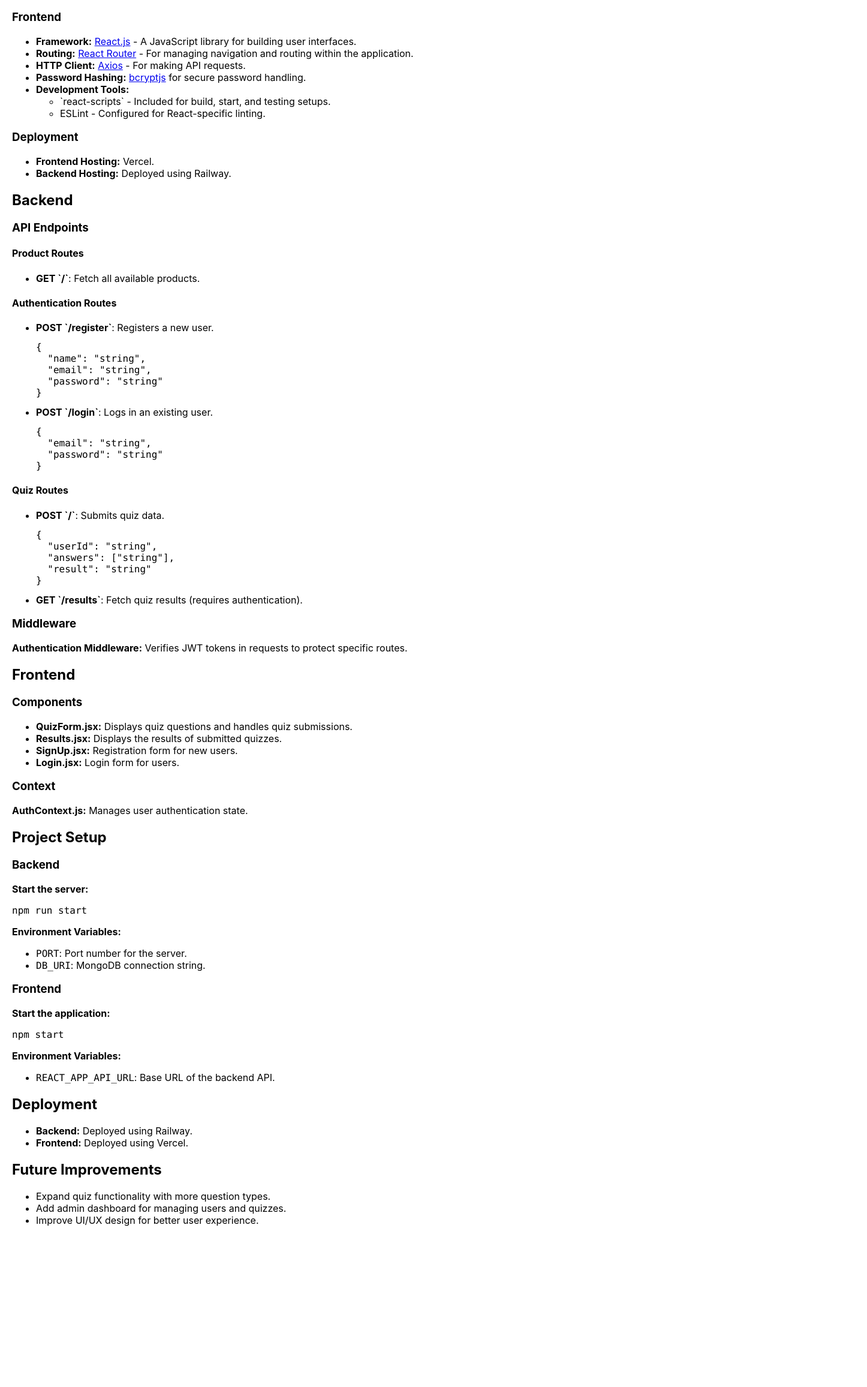
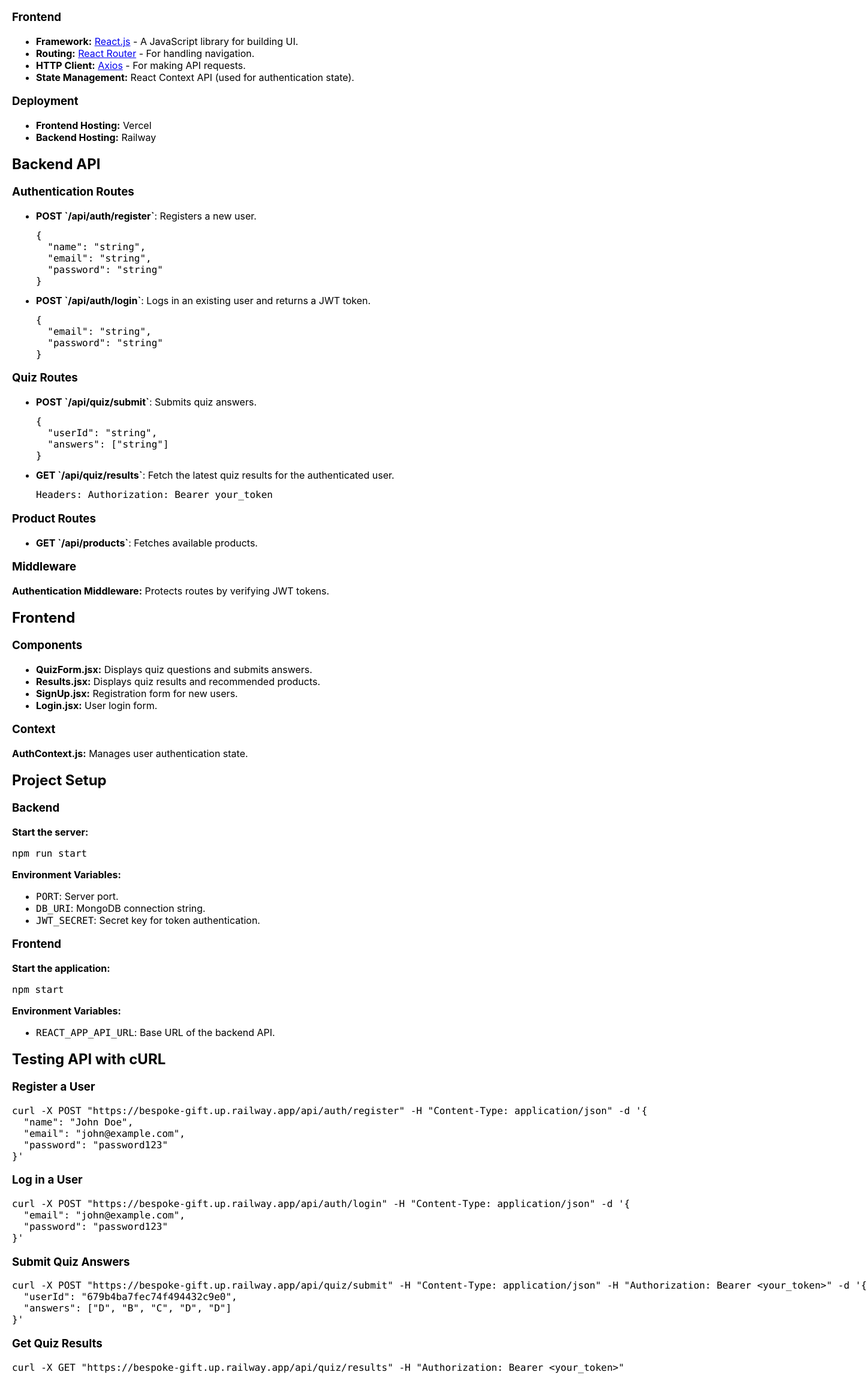
Before and after one commit to MRaflyH/TubesTST2, a React (Create React App) app in the folder frontend/: page /docs in a window 1280 px wide. Shown: the part 485-2797 px from the top of the page at 60% size, 1446 px wide, since content can reach past the window. Before the commit the page ends 2565 px from the top, so only its background shows below. Built offline with nearby package versions, Linux system fonts and the light colour scheme; no server answers.

Commit message:
Update DocsPage.jsx

```diff
--- a/frontend/src/components/DocsPage.jsx
+++ b/frontend/src/components/DocsPage.jsx
@@ -4,17 +4,17 @@ import React from 'react';
 const DocsPage = () => {
   return (
     <div style={{ padding: '20px' }}>
-      <h1>TubesTST2 Documentation</h1>
+      <h1>Bespoke Gift API Documentation</h1>
 
       <h2>Overview</h2>
-      <p>TubesTST2 is a web application that integrates a backend API and a React-based frontend to provide a quiz-based platform. This documentation outlines the backend API endpoints, middleware, and frontend components.</p>
+      <p>Bespoke Gift is a web application that provides personalized gift recommendations through a quiz-based system. This documentation outlines the backend API endpoints, authentication, and frontend components.</p>
 
       <h2>Technologies Used</h2>
 
       <h3>Backend</h3>
       <ul>
         <li><strong>Framework:</strong> <a href="https://expressjs.com/">Express.js</a> - A minimalist web framework for Node.js.</li>
-        <li><strong>Database:</strong> <a href="https://www.mongodb.com/">MongoDB</a> - A NoSQL database, used via the Mongoose ODM (Object Data Modeling).</li>
+        <li><strong>Database:</strong> <a href="https://www.mongodb.com/">MongoDB</a> - A NoSQL database, used via Mongoose ODM.</li>
         <li><strong>Authentication:</strong>
           <ul>
             <li><a href="https://www.npmjs.com/package/jsonwebtoken">jsonwebtoken</a> for token-based authentication.</li>
@@ -31,71 +31,63 @@ const DocsPage = () => {
 
       <h3>Frontend</h3>
       <ul>
-        <li><strong>Framework:</strong> <a href="https://reactjs.org/">React.js</a> - A JavaScript library for building user interfaces.</li>
-        <li><strong>Routing:</strong> <a href="https://reactrouter.com/">React Router</a> - For managing navigation and routing within the application.</li>
+        <li><strong>Framework:</strong> <a href="https://reactjs.org/">React.js</a> - A JavaScript library for building UI.</li>
+        <li><strong>Routing:</strong> <a href="https://reactrouter.com/">React Router</a> - For handling navigation.</li>
         <li><strong>HTTP Client:</strong> <a href="https://axios-http.com/">Axios</a> - For making API requests.</li>
-        <li><strong>Password Hashing:</strong> <a href="https://www.npmjs.com/package/bcryptjs">bcryptjs</a> for secure password handling.</li>
-        <li><strong>Development Tools:</strong>
-          <ul>
-            <li>`react-scripts` - Included for build, start, and testing setups.</li>
-            <li>ESLint - Configured for React-specific linting.</li>
-          </ul>
-        </li>
+        <li><strong>State Management:</strong> React Context API (used for authentication state).</li>
       </ul>
 
       <h3>Deployment</h3>
       <ul>
-        <li><strong>Frontend Hosting:</strong> Vercel.</li>
-        <li><strong>Backend Hosting:</strong> Deployed using Railway.</li>
+        <li><strong>Frontend Hosting:</strong> Vercel</li>
+        <li><strong>Backend Hosting:</strong> Railway</li>
       </ul>
 
-      <h2>Backend</h2>
-      <h3>API Endpoints</h3>
-
-      <h4>Product Routes</h4>
+      <h2>Backend API</h2>
+      <h3>Authentication Routes</h3>
       <ul>
-        <li><strong>GET `/`</strong>: Fetch all available products.</li>
-      </ul>
-
-      <h4>Authentication Routes</h4>
-      <ul>
-        <li><strong>POST `/register`</strong>: Registers a new user.
-          <pre><code>{`{
+        <li><strong>POST `/api/auth/register`</strong>: Registers a new user.</li>
+        <pre><code>{`{
   "name": "string",
   "email": "string",
   "password": "string"
 }`}</code></pre>
-        </li>
-        <li><strong>POST `/login`</strong>: Logs in an existing user.
-          <pre><code>{`{
+
+        <li><strong>POST `/api/auth/login`</strong>: Logs in an existing user and returns a JWT token.</li>
+        <pre><code>{`{
   "email": "string",
   "password": "string"
 }`}</code></pre>
-        </li>
       </ul>
 
-      <h4>Quiz Routes</h4>
+      <h3>Quiz Routes</h3>
       <ul>
-        <li><strong>POST `/`</strong>: Submits quiz data.
-          <pre><code>{`{
+        <li><strong>POST `/api/quiz/submit`</strong>: Submits quiz answers.</li>
+        <pre><code>{`{
   "userId": "string",
-  "answers": ["string"],
-  "result": "string"
+  "answers": ["string"]
 }`}</code></pre>
-        </li>
-        <li><strong>GET `/results`</strong>: Fetch quiz results (requires authentication).</li>
+
+        <li><strong>GET `/api/quiz/results`</strong>: Fetch the latest quiz results for the authenticated user.</li>
+        <pre><code>Headers:
+Authorization: Bearer your_token</code></pre>
+      </ul>
+
+      <h3>Product Routes</h3>
+      <ul>
+        <li><strong>GET `/api/products`</strong>: Fetches available products.</li>
       </ul>
 
       <h3>Middleware</h3>
-      <p><strong>Authentication Middleware:</strong> Verifies JWT tokens in requests to protect specific routes.</p>
+      <p><strong>Authentication Middleware:</strong> Protects routes by verifying JWT tokens.</p>
 
       <h2>Frontend</h2>
       <h3>Components</h3>
       <ul>
-        <li><strong>QuizForm.jsx:</strong> Displays quiz questions and handles quiz submissions.</li>
-        <li><strong>Results.jsx:</strong> Displays the results of submitted quizzes.</li>
+        <li><strong>QuizForm.jsx:</strong> Displays quiz questions and submits answers.</li>
+        <li><strong>Results.jsx:</strong> Displays quiz results and recommended products.</li>
         <li><strong>SignUp.jsx:</strong> Registration form for new users.</li>
-        <li><strong>Login.jsx:</strong> Login form for users.</li>
+        <li><strong>Login.jsx:</strong> User login form.</li>
       </ul>
 
       <h3>Context</h3>
@@ -107,8 +99,9 @@ const DocsPage = () => {
       <pre><code>npm run start</code></pre>
       <p><strong>Environment Variables:</strong></p>
       <ul>
-        <li><code>PORT</code>: Port number for the server.</li>
+        <li><code>PORT</code>: Server port.</li>
         <li><code>DB_URI</code>: MongoDB connection string.</li>
+        <li><code>JWT_SECRET</code>: Secret key for token authentication.</li>
       </ul>
 
       <h3>Frontend</h3>
@@ -119,17 +112,43 @@ const DocsPage = () => {
         <li><code>REACT_APP_API_URL</code>: Base URL of the backend API.</li>
       </ul>
 
-      <h2>Deployment</h2>
-      <ul>
-        <li><strong>Backend:</strong> Deployed using Railway.</li>
-        <li><strong>Frontend:</strong> Deployed using Vercel.</li>
-      </ul>
+      <h2>Testing API with cURL</h2>
+
+      <h3>Register a User</h3>
+      <pre><code>{`curl -X POST "https://bespoke-gift.up.railway.app/api/auth/register" \
+-H "Content-Type: application/json" \
+-d '{
+  "name": "John Doe",
+  "email": "john@example.com",
+  "password": "password123"
+}'`}</code></pre>
+
+      <h3>Log in a User</h3>
+      <pre><code>{`curl -X POST "https://bespoke-gift.up.railway.app/api/auth/login" \
+-H "Content-Type: application/json" \
+-d '{
+  "email": "john@example.com",
+  "password": "password123"
+}'`}</code></pre>
+
+      <h3>Submit Quiz Answers</h3>
+      <pre><code>{`curl -X POST "https://bespoke-gift.up.railway.app/api/quiz/submit" \
+-H "Content-Type: application/json" \
+-H "Authorization: Bearer <your_token>" \
+-d '{
+  "userId": "679b4ba7fec74f494432c9e0",
+  "answers": ["D", "B", "C", "D", "D"]
+}'`}</code></pre>
+
+      <h3>Get Quiz Results</h3>
+      <pre><code>{`curl -X GET "https://bespoke-gift.up.railway.app/api/quiz/results" \
+-H "Authorization: Bearer <your_token>"`}</code></pre>
 
       <h2>Future Improvements</h2>
       <ul>
-        <li>Expand quiz functionality with more question types.</li>
-        <li>Add admin dashboard for managing users and quizzes.</li>
-        <li>Improve UI/UX design for better user experience.</li>
+        <li>Expand quiz logic for more personalized recommendations.</li>
+        <li>Add user profile settings.</li>
+        <li>Improve UI/UX.</li>
       </ul>
     </div>
   );
```
